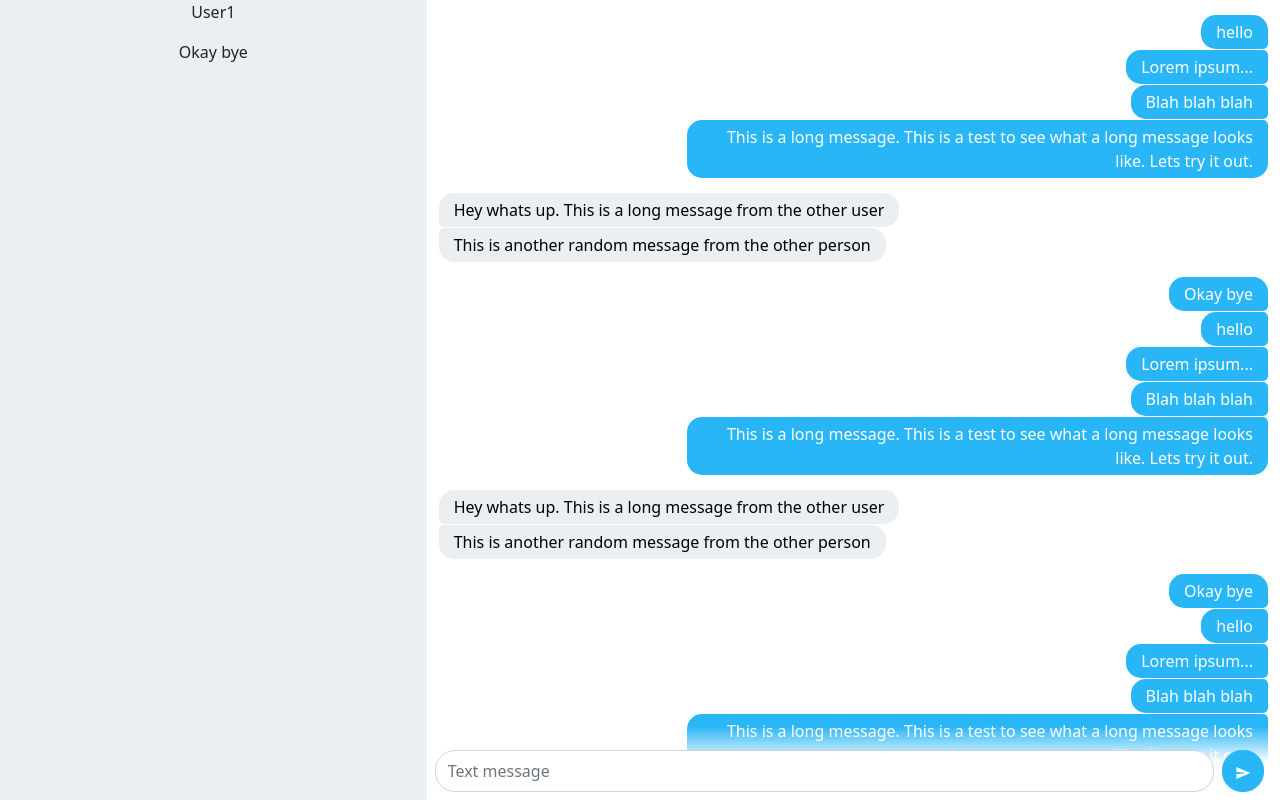
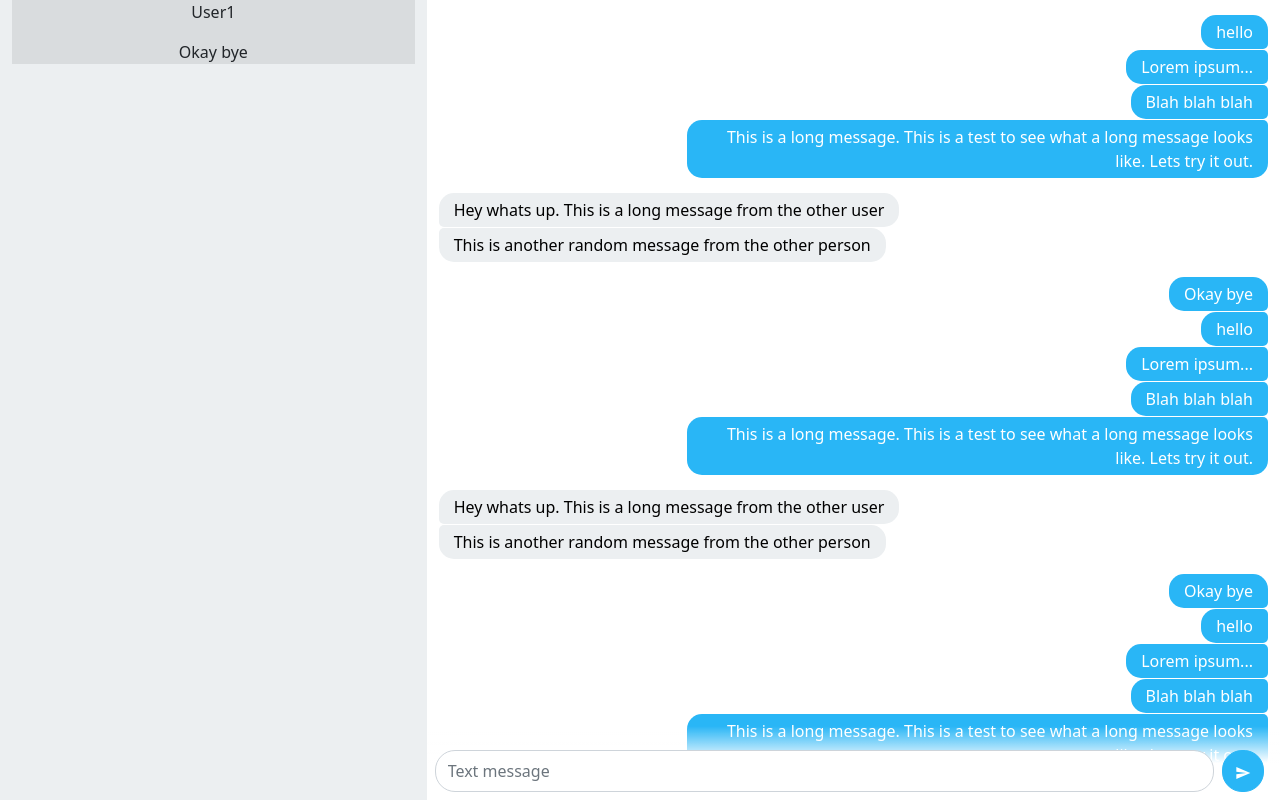
Before and after one commit to DevanTurtle7/full-stack-chat, a React (Create React App) app in the folder frontend/: page / in a window 1280 px wide. In both pictures the pointer is over the element 213 px from the left and 32 px from the top of the page. Built offline with nearby package versions, Linux system fonts and the light colour scheme.

Commit message:
added basic functionality to chat buttons

```diff
--- a/frontend/src/ChatButton.js
+++ b/frontend/src/ChatButton.js
@@ -2,9 +2,13 @@ import { Component } from 'react';
 import { Col } from 'reactstrap';
 
 class ChatButton extends Component {
+    onClick = () => {
+        console.log("hello")
+    }
+
     render() {
         return (
-            <Col>
+            <Col onClick={this.onClick} className="chat-button">
                 <p>User1</p>
                 <p>Okay bye</p>
             </Col>
--- a/frontend/src/index.css
+++ b/frontend/src/index.css
@@ -94,3 +94,8 @@ code {
   border-radius: 20px !important;
   height: 100%;
 }
+
+.chat-button:hover {
+  background-color: #d9dcde;
+  cursor: pointer;
+}
```
